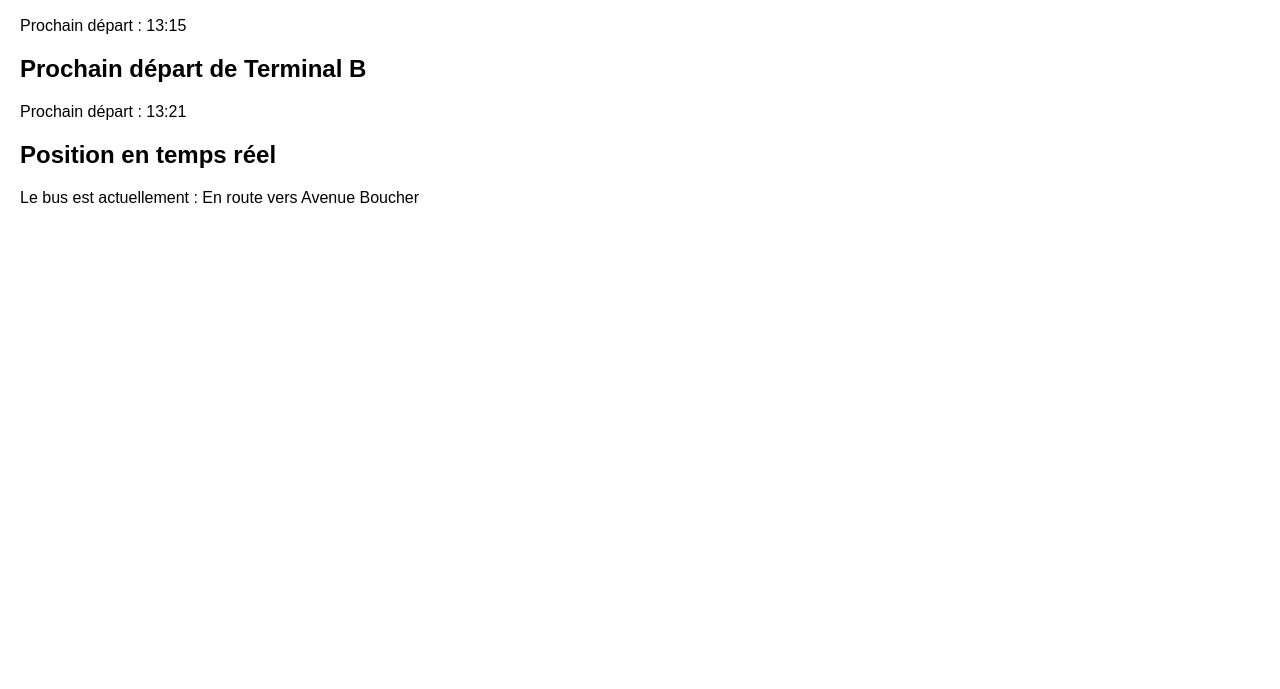
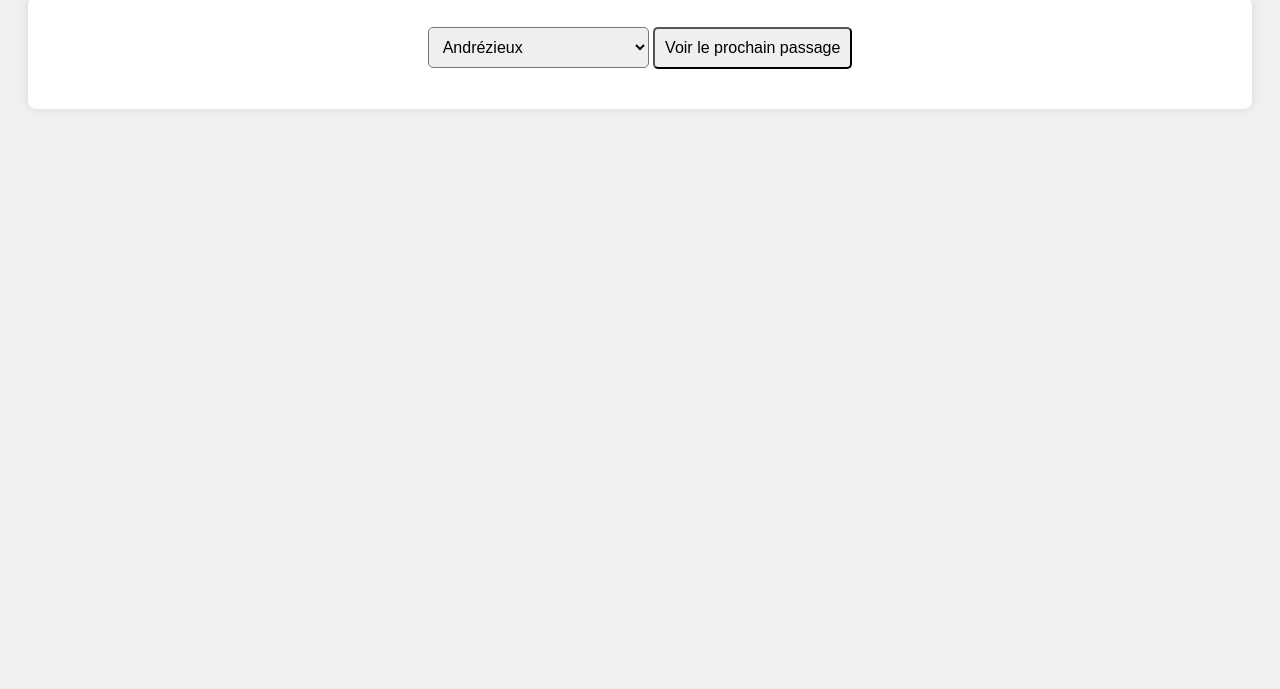
Before and after one commit to busdisplayer/ligne10, a plain HTML site: page index.html in a window 1280 px wide. Shown: the part 111-800 px from the top of the page. Drawn offline with Linux system fonts and the light colour scheme.

Commit message:
Update index.html

```diff
--- a/index.html
+++ b/index.html
@@ -1,70 +1,130 @@
 <!DOCTYPE html>
-<html lang="en">
+<html lang="fr">
+
 <head>
     <meta charset="UTF-8">
     <meta http-equiv="X-UA-Compatible" content="IE=edge">
     <meta name="viewport" content="width=device-width, initial-scale=1.0">
-    <title>Suivi des Bus</title>
+    <title>Prochain Passage de Bus</title>
     <style>
         body {
             font-family: Arial, sans-serif;
-            margin: 20px;
+            text-align: center;
+            padding: 20px;
+            background-color: #f0f0f0;
         }
-        .bus-info {
-            margin-bottom: 20px;
+
+        h1 {
+            color: #333;
+        }
+
+        #bus-schedule {
+            margin-top: 20px;
+            background-color: #fff;
+            padding: 20px;
+            border-radius: 8px;
+            box-shadow: 0 0 10px rgba(0, 0, 0, 0.1);
+        }
+
+        select, button {
+            padding: 10px;
+            margin-top: 10px;
+            border-radius: 5px;
+            font-size: 16px;
+        }
+
+        #next-bus {
+            margin-top: 20px;
+            font-size: 18px;
+            font-weight: bold;
+            color: #4CAF50;
+        }
+
+        #next-bus.no-bus {
+            color: #FF6347;
+        }
+
+        #loading {
+            font-size: 18px;
+            color: #333;
+            display: none;
         }
     </style>
 </head>
+
 <body>
-    <h1>Suivi en temps réel des Bus</h1>
-    <div class="bus-info" id="busA">
-        <h2>Prochain départ de Terminal A</h2>
-        <p id="nextBusA">Chargement...</p>
-    </div>
-    <div class="bus-info" id="busB">
-        <h2>Prochain départ de Terminal B</h2>
-        <p id="nextBusB">Chargement...</p>
-    </div>
-    <div class="bus-info" id="realTimeUpdate">
-        <h2>Position en temps réel</h2>
-        <p id="currentStatus">Chargement...</p>
+    <h1>Prochain Passage de Bus</h1>
+    <div id="bus-schedule">
+        <select id="stop-select">
+            <option value="Andrézieux">Andrézieux</option>
+            <option value="Saint-Just Saint-Rambert">Saint-Just Saint-Rambert</option>
+            <option value="Aéroport">Aéroport</option>
+            <option value="Centre Ville">Centre Ville</option>
+        </select>
+        <button onclick="showNextBus()">Voir le prochain passage</button>
+
+        <div id="loading">Chargement des horaires...</div>
+        <div id="next-bus"></div>
     </div>
 
     <script>
-        // Horaires simulés des bus pour les terminaux A et B
-        const scheduleA = ["05:15", "06:15", "07:15", "08:15", "09:15", "10:15", "11:15", "12:15", "13:15", "14:15", "15:15", "16:15", "17:15", "18:15", "19:15", "20:15"];
-        const scheduleB = ["06:21", "07:21", "08:21", "09:21", "10:21", "11:21", "12:21", "13:21", "14:21", "15:21", "16:21", "17:21", "18:21", "19:21", "20:21", "21:21"];
+        // Simuler un fichier JSON avec les horaires des bus
+        const horaires = {
+            "Andrézieux": {
+                "Aéroport": ["05:15", "06:15", "07:15", "08:15", "09:15", "10:15", "11:15", "12:15", "13:15", "14:15", "15:15", "16:15", "17:15", "18:15", "19:15", "20:15"],
+                "Saint-Just": ["05:30", "06:30", "07:30", "08:30", "09:30", "10:30", "11:30", "12:30", "13:30", "14:30", "15:30", "16:30", "17:30", "18:30", "19:30", "20:30"]
+            },
+            "Saint-Just Saint-Rambert": {
+                "Aéroport": ["05:45", "06:45", "07:45", "08:45", "09:45", "10:45", "11:45", "12:45", "13:45", "14:45", "15:45", "16:45", "17:45", "18:45", "19:45", "20:45"],
+                "Centre Ville": ["06:00", "07:00", "08:00", "09:00", "10:00", "11:00", "12:00", "13:00", "14:00", "15:00", "16:00", "17:00", "18:00", "19:00", "20:00"]
+            },
+            "Aéroport": {
+                "Andrézieux": ["05:00", "06:00", "07:00", "08:00", "09:00", "10:00", "11:00", "12:00", "13:00", "14:00", "15:00", "16:00", "17:00", "18:00", "19:00", "20:00"],
+                "Saint-Just": ["06:10", "07:10", "08:10", "09:10", "10:10", "11:10", "12:10", "13:10", "14:10", "15:10", "16:10", "17:10", "18:10", "19:10", "20:10"]
+            },
+            "Centre Ville": {
+                "Saint-Just": ["05:10", "06:10", "07:10", "08:10", "09:10", "10:10", "11:10", "12:10", "13:10", "14:10", "15:10", "16:10", "17:10", "18:10", "19:10", "20:10"],
+                "Aéroport": ["05:25", "06:25", "07:25", "08:25", "09:25", "10:25", "11:25", "12:25", "13:25", "14:25", "15:25", "16:25", "17:25", "18:25", "19:25", "20:25"]
+            }
+        };
 
-        function getNextBus(schedule) {
+        async function showNextBus() {
+            const selectedStop = document.getElementById("stop-select").value;
+            const loadingElement = document.getElementById("loading");
+            const nextBusElement = document.getElementById("next-bus");
+
+            loadingElement.style.display = "block"; // Afficher le message de chargement
+            nextBusElement.style.display = "none"; // Cacher le message du prochain bus
+
             const now = new Date();
-            const currentTime = `${now.getHours().toString().padStart(2, '0')}:${now.getMinutes().toString().padStart(2, '0')}`;
-            for (let time of schedule) {
-                if (time > currentTime) {
-                    return time;
+            const currentTime = `${now.getHours()}:${now.getMinutes().toString().padStart(2, '0')}`;
+
+            let nextTime = null;
+
+            // Rechercher l'heure du prochain passage après l'heure actuelle
+            Object.keys(horaires[selectedStop]).forEach(destination => {
+                const schedule = horaires[selectedStop][destination];
+                for (let time of schedule) {
+                    if (time > currentTime) {
+                        nextTime = time;
+                        break;
+                    }
                 }
-            }
-            return "Aucun autre départ aujourd'hui";
+            });
+
+            setTimeout(() => {
+                loadingElement.style.display = "none"; // Cacher le message de chargement
+                if (nextTime) {
+                    nextBusElement.textContent = `Le prochain passage est à ${nextTime}`;
+                    nextBusElement.classList.remove('no-bus');
+                } else {
+                    nextBusElement.textContent = "Pas de passage disponible.";
+                    nextBusElement.classList.add('no-bus');
+                }
+                nextBusElement.style.display = "block"; // Afficher le message du prochain bus
+            }, 1000); // Simulation d'un délai de chargement
         }
-
-        function updateBusInfo() {
-            document.getElementById("nextBusA").textContent = `Prochain départ : ${getNextBus(scheduleA)}`;
-            document.getElementById("nextBusB").textContent = `Prochain départ : ${getNextBus(scheduleB)}`;
-        }
-
-        function updateRealTimeStatus() {
-            // Simulation d'une mise à jour de la position du bus
-            const status = ["À la station Andrézieux", "En route vers Avenue Boucher", "À l'arrêt Rue Racine", "À la station Firminy"];
-            const randomStatus = status[Math.floor(Math.random() * status.length)];
-            document.getElementById("currentStatus").textContent = `Le bus est actuellement : ${randomStatus}`;
-        }
-
-        // Mettre à jour les informations toutes les 30 secondes
-        updateBusInfo();
-        updateRealTimeStatus();
-        setInterval(() => {
-            updateBusInfo();
-            updateRealTimeStatus();
-        }, 30000);
     </script>
 </body>
+
 </html>
```
